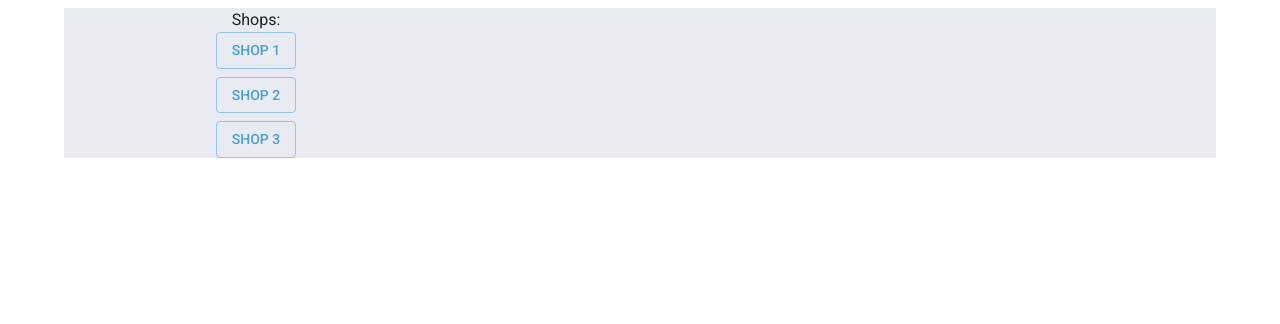
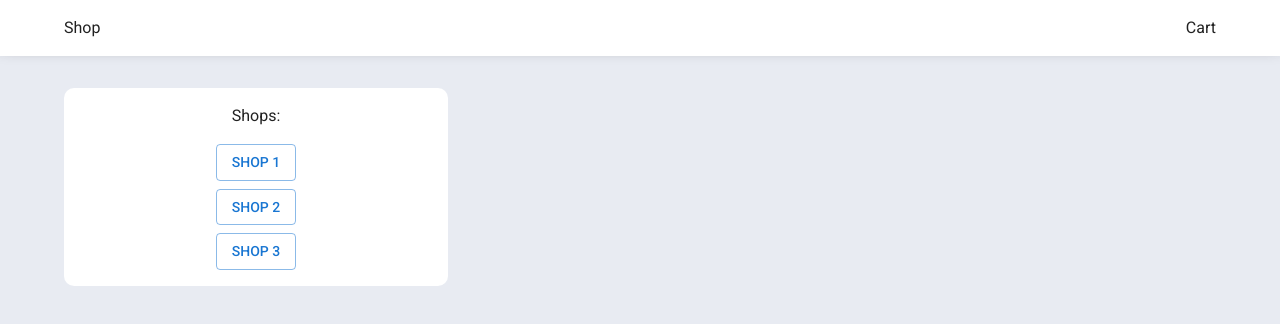
Before and after one commit to firebenderyt123/ElifTech, a Next.js app: page / in a window 1280 px wide. Shown: the top 324 px of the page. Built offline with nearby package versions, Linux system fonts and the light colour scheme.

Commit message:
simple header added

```diff
--- /dev/null
+++ b/src/components/StyledBox/index.tsx
@@ -0,0 +1,13 @@
+import Box, { BoxProps } from "@mui/material/Box";
+
+export default function StyledBox({ children, ...rest }: BoxProps) {
+  return (
+    <Box
+      borderRadius="10px"
+      p={2}
+      sx={{ backgroundColor: "background.secondary" }}
+      {...rest}>
+      {children}
+    </Box>
+  );
+}
--- /dev/null
+++ b/src/containers/Header/index.tsx
@@ -0,0 +1,22 @@
+import StyledBox from "../../components/StyledBox";
+import Container from "@mui/material/Container";
+import Grid from "@mui/material/Grid";
+
+export default function HeaderBlock() {
+  return (
+    <StyledBox
+      borderRadius={0}
+      position="sticky"
+      top={0}
+      boxShadow="0px -15px 20px 0px"
+      zIndex={10000000}
+      mb={4}>
+      <Container>
+        <Grid container justifyContent="space-between">
+          <Grid item>Shop</Grid>
+          <Grid item>Cart</Grid>
+        </Grid>
+      </Container>
+    </StyledBox>
+  );
+}
--- a/src/containers/Sidebar/index.tsx
+++ b/src/containers/Sidebar/index.tsx
@@ -1,12 +1,19 @@
+import StyledBox from "../../components/StyledBox";
 import Button from "@mui/material/Button";
 import Grid from "@mui/material/Grid";
 import Typography from "@mui/material/Typography";
 
-const shops = ["Shop 1", "Shop 2", "Shop 3"];
+const shops: string[] = ["Shop 1", "Shop 2", "Shop 3"];
 
 export default function Sidebar() {
   return (
-    <Grid container flexDirection="column" alignItems="center">
+    <StyledBox>
+      <Grid
+        container
+        flexDirection="column"
+        alignItems="center"
+        rowSpacing={2}
+        order={2}>
         <Grid item>
           <Typography component="h3">Shops:</Typography>
         </Grid>
@@ -23,5 +30,6 @@ export default function Sidebar() {
           ))}
         </Grid>
       </Grid>
+    </StyledBox>
   );
 }
--- /dev/null
+++ b/src/core/interfaces/CustomPalette.ts
@@ -0,0 +1,43 @@
+import { PaletteOptions } from "@mui/material/styles";
+
+export interface CustomPaletteOptions extends PaletteOptions {
+  typography?: {
+    fontFamily?: string;
+    h1?: {
+      fontSize: string;
+      lineHeight: string;
+      fontWeight: number;
+      fontFamily?: string;
+    };
+    h2?: {
+      fontSize: string;
+      lineHeight: string;
+      fontWeight: number;
+      fontFamily?: string;
+    };
+    h3?: {
+      fontSize: string;
+      lineHeight: string;
+      fontWeight: number;
+      fontFamily?: string;
+    };
+    h4?: {
+      fontSize: string;
+      lineHeight: string;
+      fontWeight: number;
+      fontFamily?: string;
+    };
+    h5?: {
+      fontSize: string;
+      lineHeight: string;
+      fontWeight: number;
+      fontFamily?: string;
+    };
+    h6?: {
+      fontSize: string;
+      lineHeight: string;
+      fontWeight: number;
+      fontFamily?: string;
+    };
+  };
+}
--- a/src/core/themes/light/index.ts
+++ b/src/core/themes/light/index.ts
@@ -1,45 +1,51 @@
+import { CustomPaletteOptions } from "../../interfaces/CustomPalette";
 import { createTheme } from "@mui/material/styles";
 
 const lightTheme = createTheme({
   palette: {
+    mode: "light",
     background: {
       default: "#e8ebf2",
-    },
-    primary: {
-      main: "#48a0d1",
+      secondary: "#ffffff",
     },
   },
   typography: {
-    fontFamily: "'Roboto'",
+    fontFamily: "'Roboto', sans-serif",
     h1: {
       fontSize: "2.5rem",
       lineHeight: "3.25rem",
       fontWeight: 400,
+      fontFamily: "'Roboto', sans-serif",
     },
     h2: {
       fontSize: "2rem",
       lineHeight: "2.5rem",
       fontWeight: 400,
+      fontFamily: "'Roboto', sans-serif",
     },
     h3: {
       fontSize: "1.75rem",
       lineHeight: "2.25rem",
       fontWeight: 400,
+      fontFamily: "'Roboto', sans-serif",
     },
     h4: {
       fontSize: "1.5rem",
       lineHeight: "2rem",
       fontWeight: 400,
+      fontFamily: "'Roboto', sans-serif",
     },
     h5: {
       fontSize: "1.25rem",
       lineHeight: "1.75rem",
       fontWeight: 400,
+      fontFamily: "'Roboto', sans-serif",
     },
     h6: {
       fontSize: "1rem",
       lineHeight: "1.5rem",
       fontWeight: 400,
+      fontFamily: "'Roboto', sans-serif",
     },
   },
   spacing: [
@@ -56,11 +62,7 @@ const lightTheme = createTheme({
     "5rem",
     "5.5rem",
     "6rem",
-    "6.5rem",
-    "7rem",
-    "7.5rem",
-    "8rem",
   ],
-});
+} as CustomPaletteOptions);
 
 export default lightTheme;
--- a/src/pages/_app.tsx
+++ b/src/pages/_app.tsx
@@ -1,15 +1,29 @@
+import HeaderBlock from "../containers/Header";
 import type { AppProps } from "next/app";
+import { CacheProvider } from "@emotion/react";
+import createCache from "@emotion/cache";
 import { ThemeProvider } from "@mui/material/styles";
-import ScopedCssBaseline from "@mui/material/ScopedCssBaseline";
+import Container from "@mui/material/Container";
+import CssBaseline from "@mui/material/CssBaseline";
+
 import lightTheme from "../core/themes/light";
+
+export const muiCache = createCache({
+  key: "mui",
+  prepend: true,
+});
 
 export default function App({ Component, pageProps }: AppProps) {
   const AnyComponent = Component as any;
   return (
-    <ThemeProvider theme={lightTheme}>
-      <ScopedCssBaseline>
-        <AnyComponent {...pageProps} />
-      </ScopedCssBaseline>
-    </ThemeProvider>
+    <CacheProvider value={muiCache}>
+      <ThemeProvider theme={lightTheme}>
+        <CssBaseline />
+        <HeaderBlock />
+        <Container>
+          <AnyComponent {...pageProps} />
+        </Container>
+      </ThemeProvider>
+    </CacheProvider>
   );
 }
--- a/src/pages/_document.tsx
+++ b/src/pages/_document.tsx
@@ -1,5 +1,4 @@
 import { Html, Head, Main, NextScript } from "next/document";
-import Container from "@mui/material/Container";
 
 export default function Document() {
   return (
@@ -11,9 +10,7 @@ export default function Document() {
         />
       </Head>
       <body>
-        <Container>
-          <Main />
-        </Container>
+        <Main />
         <NextScript />
       </body>
     </Html>
--- a/src/pages/index.tsx
+++ b/src/pages/index.tsx
@@ -4,7 +4,7 @@ import Grid from "@mui/material/Grid";
 export default function HomePage() {
   return (
     <Grid container>
-      <Grid item xs={2} md={4}>
+      <Grid item xs={12} sm={3} md={4}>
         <Sidebar />
       </Grid>
     </Grid>
```
Lines whose indentation alone changed are shown as unchanged.
